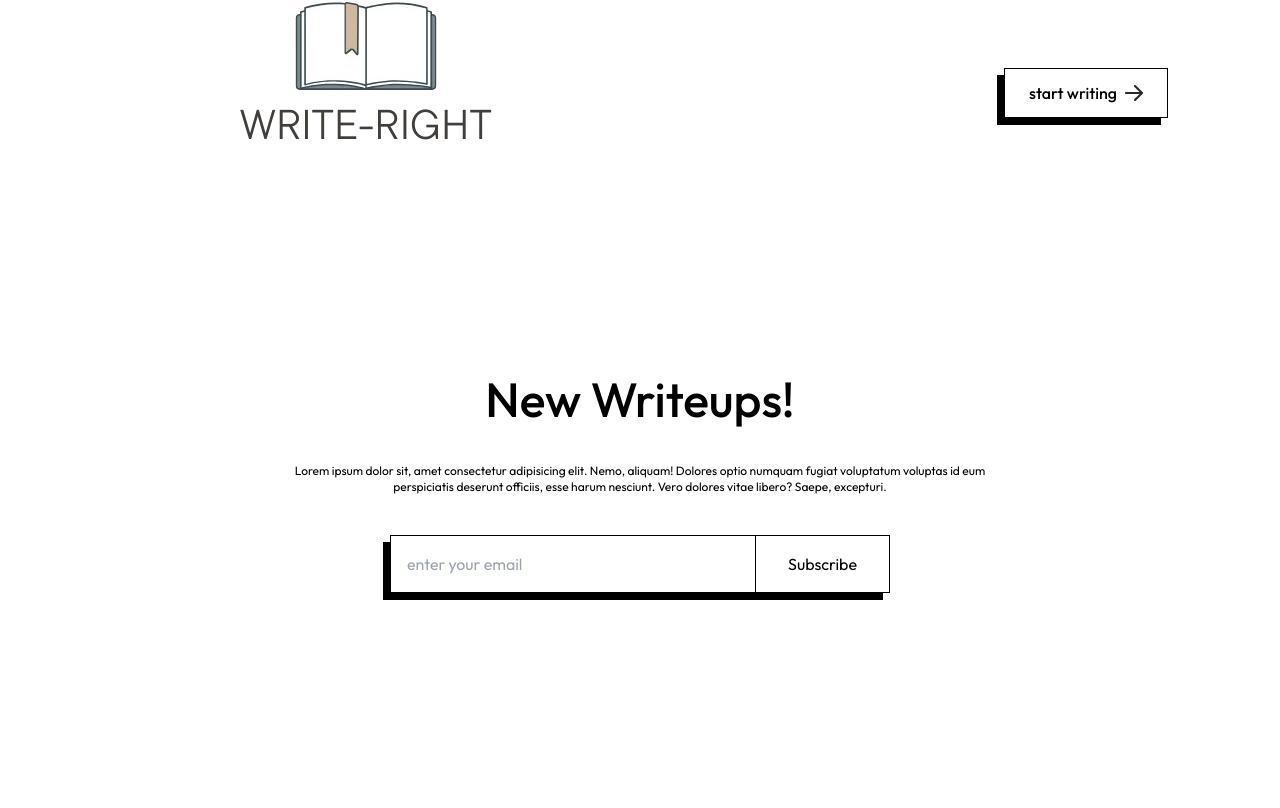
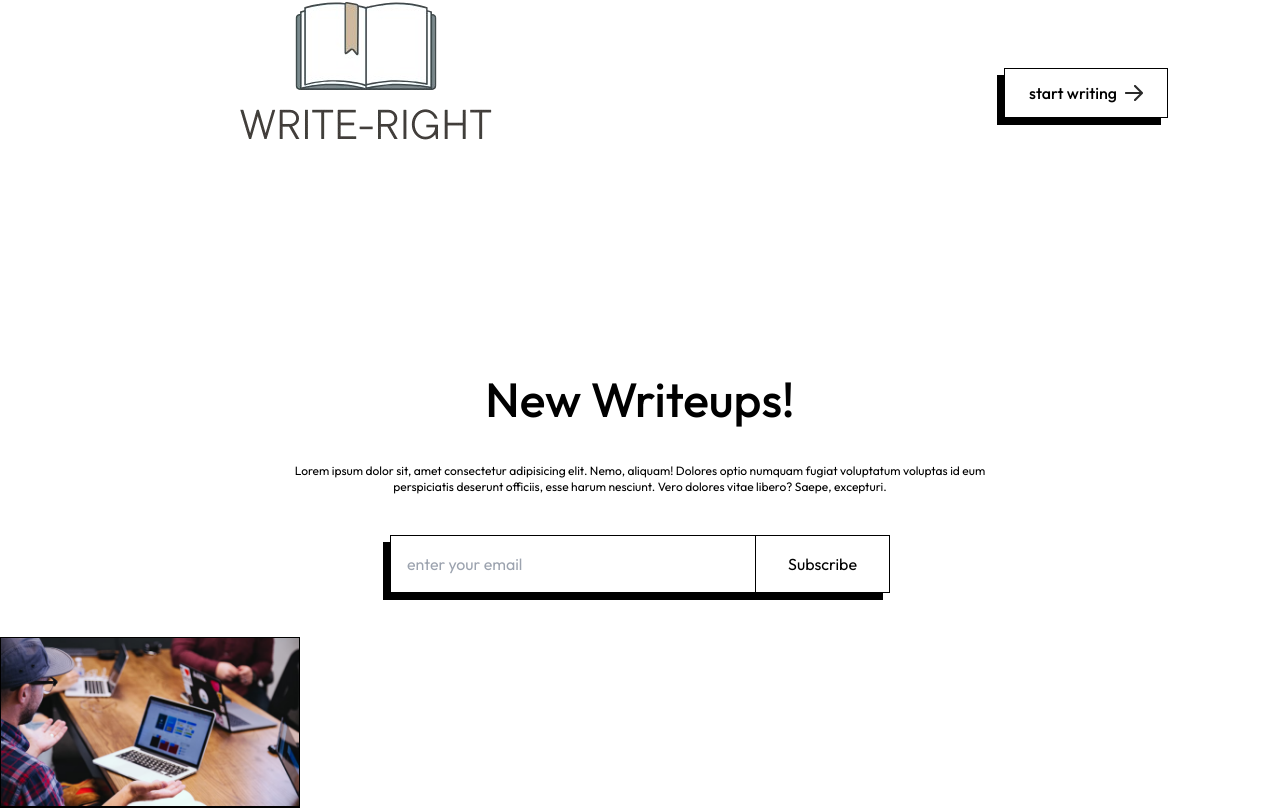
Before and after one commit to Agilgeorge/write-right, a Next.js app in the folder wright-right/: page / in a window 1280 px wide. Shown: the part 169-977 px from the top of the page. Before the commit the page ends 806 px from the top, so only its background shows below. Built offline with nearby package versions, Linux system fonts and the light colour scheme.

Commit message:
blog arrangements initiated

```diff
--- /dev/null
+++ b/wright-right/app/components/Blogthings.jsx
@@ -0,0 +1,13 @@
+import React from 'react'
+import { blog_data } from '../Assets/assets'
+import Image from 'next/image'
+
+const Blogthings = () => {
+  return (
+    <div className='max-w-[330px sm: max-w-[300px] bg-white border border-black hover-shadow-[7px_7px_0px_#000000]'>
+        <Image src={blog_data[0].image} alt='blog1' width={400} height={400} className=' border-b border-black' />
+    </div>
+  )
+}
+
+export default Blogthings
--- a/wright-right/app/page.js
+++ b/wright-right/app/page.js
@@ -1,8 +1,11 @@
+'use client'
 import Header from './components/Header'
+import Blogthings from './components/Blogthings'
 export default function Home() {
   return (
     <div>
       <Header/>
+      <Blogthings/>
     </div>
   )
 }
```
